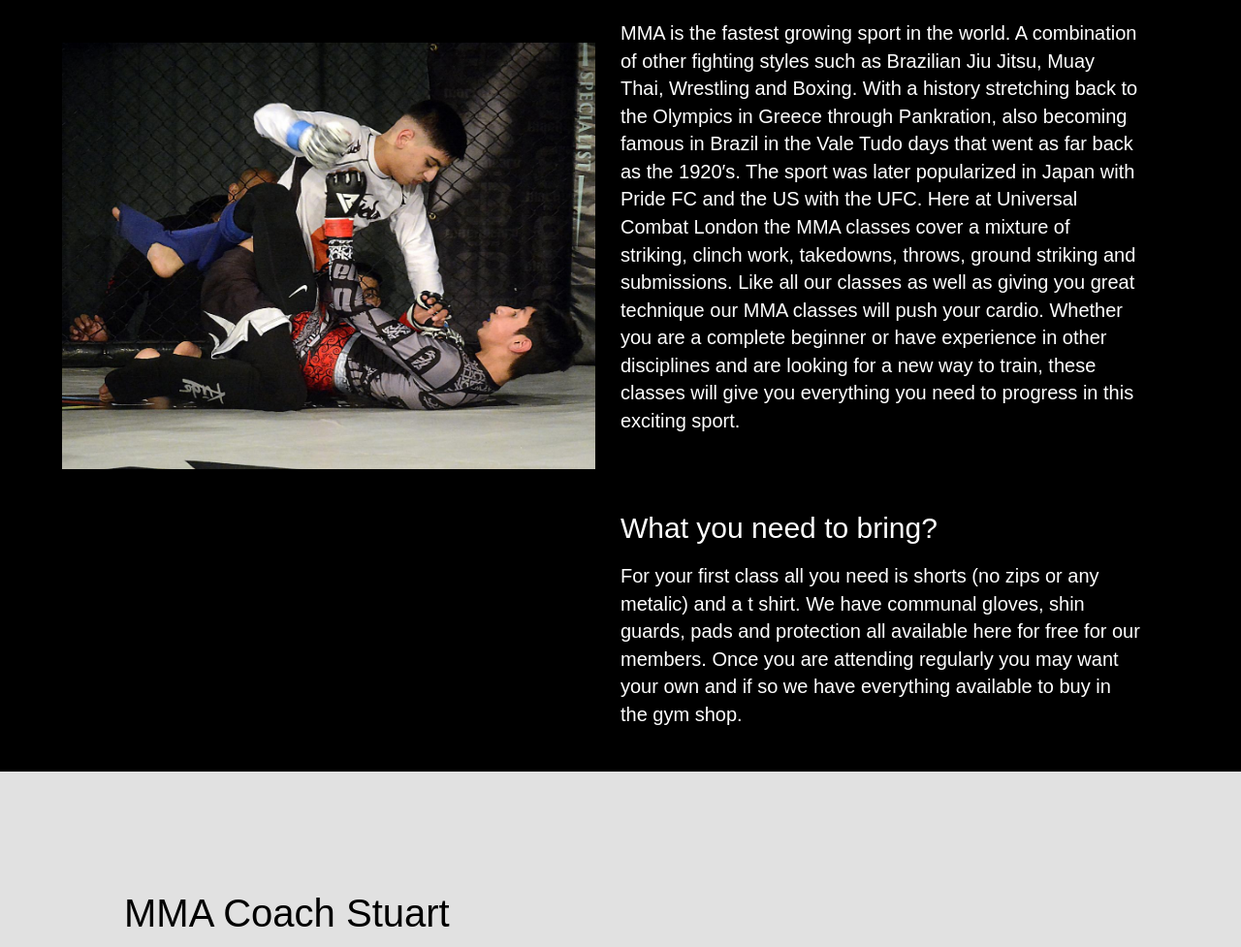
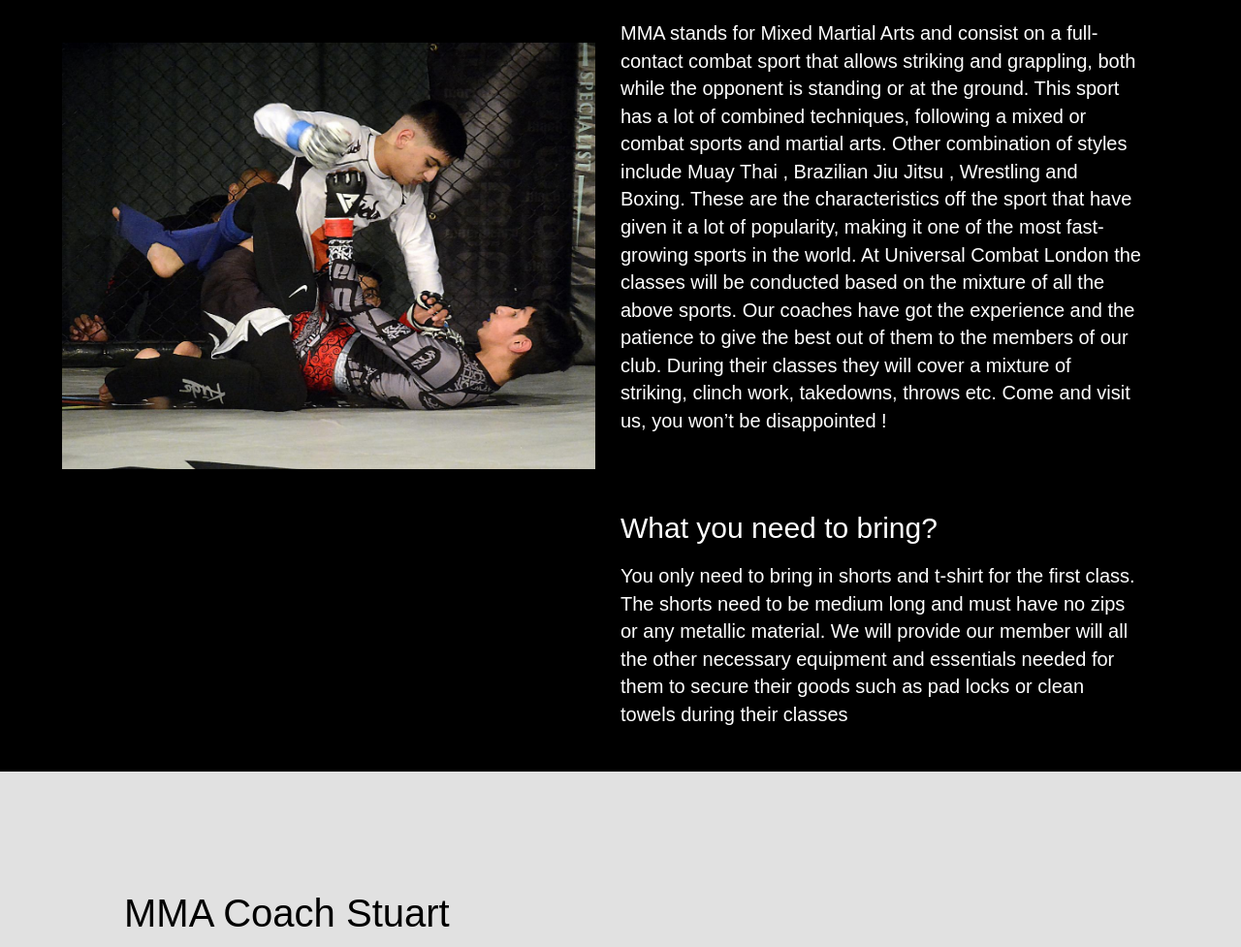
Before and after one commit to bp0160422/assesment, a plain HTML site: page MMA.html in a window 1280 px wide. Shown: the part 244-1221 px from the top of the page at 97% size. Drawn offline with nearby package versions, Linux system fonts and the light colour scheme.

Commit message:
Add files via upload

```diff
--- a/MMA.html
+++ b/MMA.html
@@ -26,13 +26,12 @@
 
 
 <h1 class="wrestling">MMA (Mixed Martial Arts)</h1>
-<p class="aboutboxing">MMA is the fastest growing sport in the world. A combination of other fighting styles such as Brazilian Jiu Jitsu, Muay Thai, Wrestling and Boxing. With a history stretching back to the Olympics in Greece through Pankration, also becoming famous in Brazil in the Vale Tudo days that went as far back as the 1920′s. The sport was later popularized in Japan with Pride FC and the US with the UFC.
-Here at Universal Combat London the MMA classes cover a mixture of striking, clinch work, takedowns, throws, ground striking and submissions. Like all our classes as well as giving you great technique our MMA classes will push your cardio. Whether you are a complete beginner or have experience in other disciplines and are looking for a new way to train, these classes will give you everything you need to progress in this exciting sport.</p>
+<p class="aboutboxing">MMA stands for Mixed Martial Arts and consist on a full-contact combat sport that allows striking and grappling, both while the opponent is standing or at the ground. This sport has a lot of combined techniques, following a mixed or combat sports and martial arts. Other combination of styles include Muay Thai , Brazilian Jiu Jitsu , Wrestling and Boxing. These are the characteristics off the sport that have given it a lot of popularity, making it one of the most fast-growing sports in the world. At Universal Combat London the classes will be conducted based on the mixture of all the above sports. Our coaches have got the experience and the patience to give the best out of them to the members of our club. During their classes they will cover a mixture of striking, clinch work, takedowns, throws etc. Come and visit us, you won’t be disappointed !</p>
 
 
 <h1 class="needtobring">What you need to bring?</h1>
 
-<p class="needtobring2">For your first class all you need is shorts (no zips or any metalic) and a t shirt. We have communal gloves, shin guards, pads and protection all available here for free for our members. Once you are attending regularly you may want your own and if so we have everything available to buy in the gym shop.</p>
+<p class="needtobring2"> You only need to bring in shorts and t-shirt for the first class. The shorts need to be medium long and must have no zips or any metallic material. We will provide our member will all the other necessary equipment and essentials needed for them to secure their goods such as pad locks or clean towels during their classes</p>
 <img src="images/mma1.jpg" alt="mm1" class="mma1">
 
 	<h1 class="ourboxingcoach">MMA Coach Stuart</h1>
```
